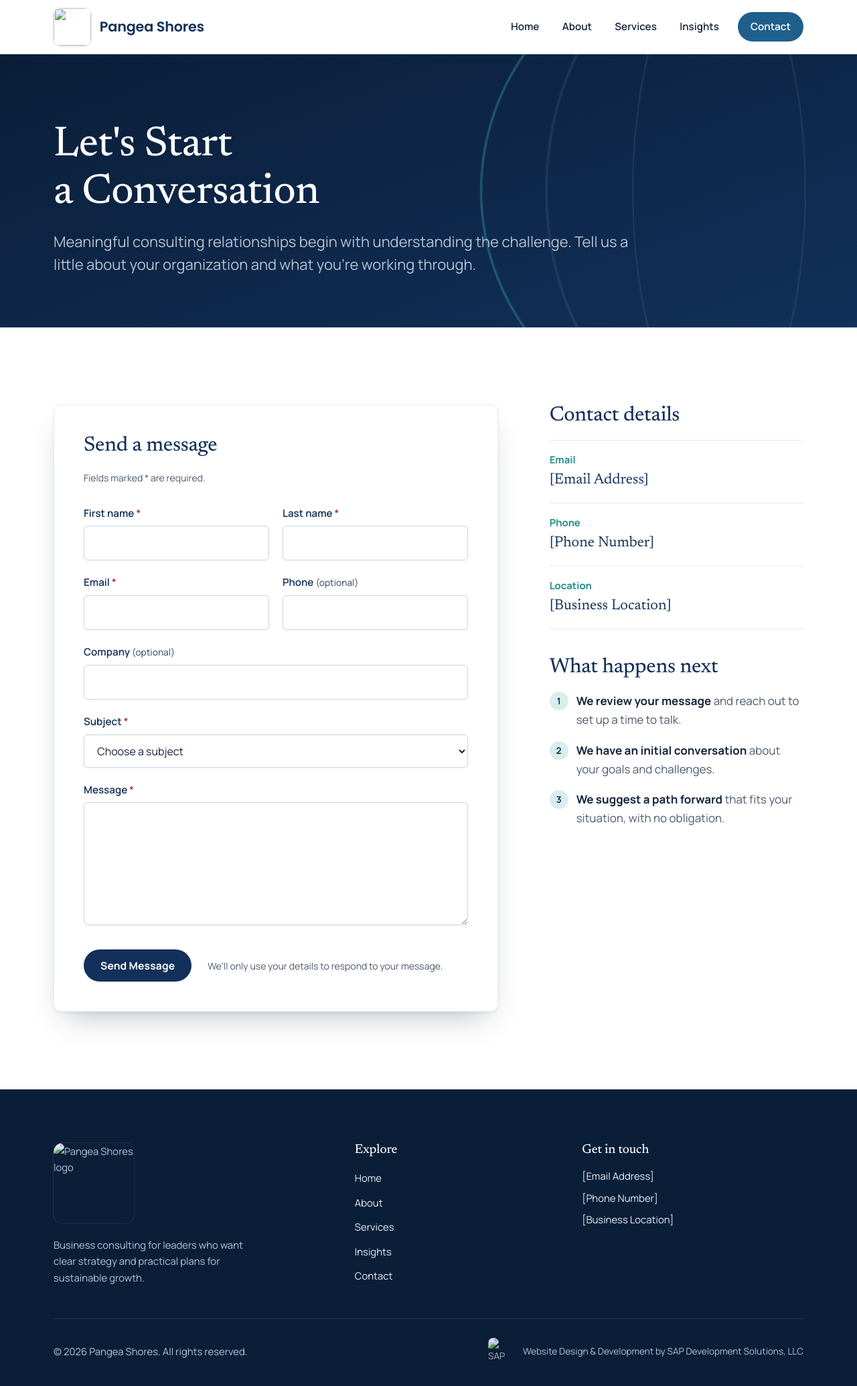
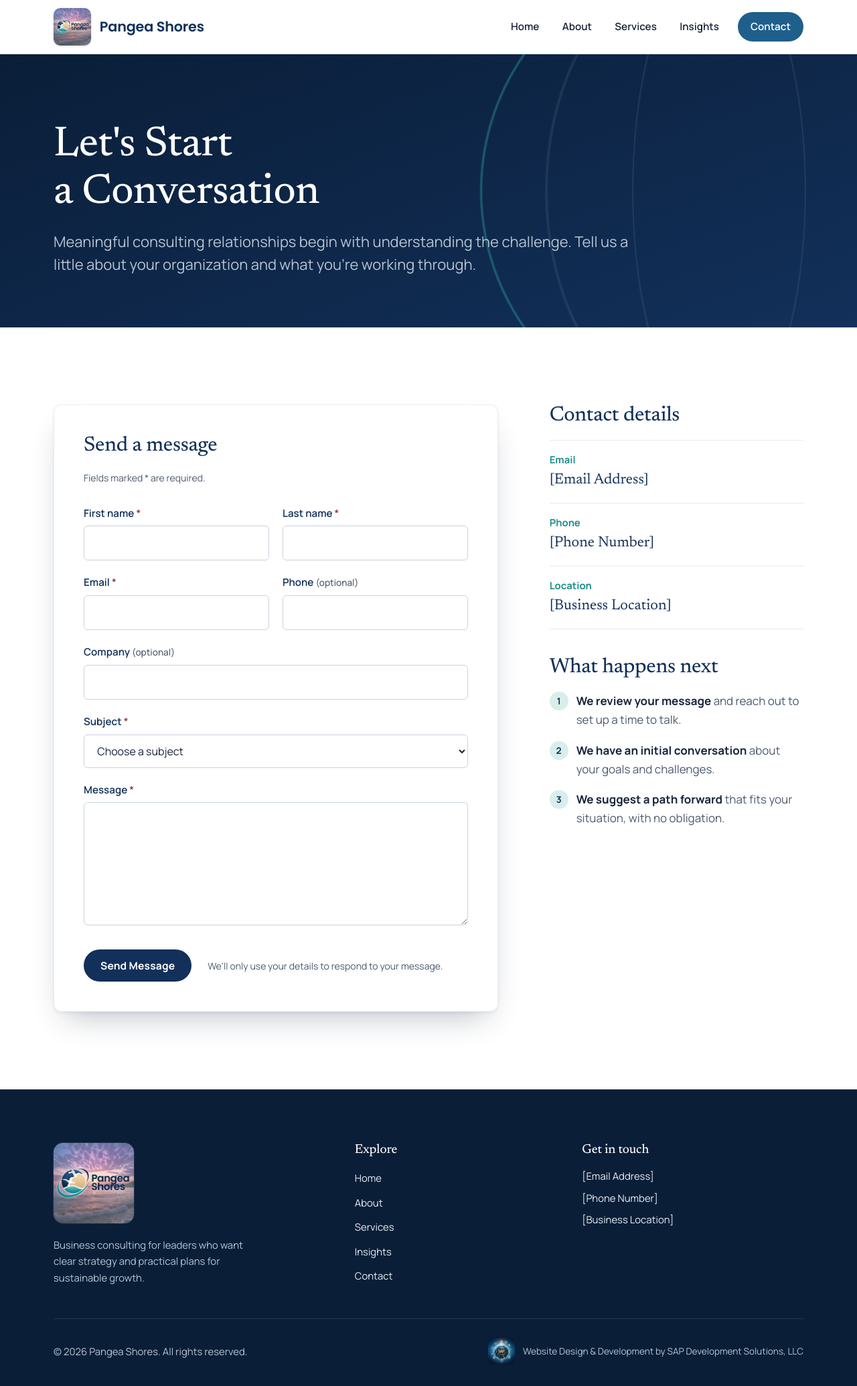
Before and after one commit to JuneArness/Pangea-Shores, a plain HTML site: page contact.html in a window 1280 px wide. Shown: the whole page at 67% size. Drawn offline with Linux system fonts and the light colour scheme; files that its build step writes are made by us from their sources.

Commit message:
Add files via upload
Flat file layout

```diff
--- a/contact.html
+++ b/contact.html
@@ -18,22 +18,22 @@
   <meta property="og:title" content="Contact | Pangea Shores | Business Consulting">
   <meta property="og:description" content="Start a conversation with Pangea Shores about your organization's goals and challenges.">
   <meta property="og:url" content="https://www.example.com/contact.html">
-  <meta property="og:image" content="https://www.example.com/images/pangea-shores-logo.jpg">
+  <meta property="og:image" content="https://www.example.com/pangea-shores-logo.jpg">
   <meta property="og:image:alt" content="Pangea Shores logo">
 
   <!-- Twitter / X -->
   <meta name="twitter:card" content="summary_large_image">
   <meta name="twitter:title" content="Contact | Pangea Shores | Business Consulting">
   <meta name="twitter:description" content="Start a conversation with Pangea Shores about your organization's goals and challenges.">
-  <meta name="twitter:image" content="https://www.example.com/images/pangea-shores-logo.jpg">
+  <meta name="twitter:image" content="https://www.example.com/pangea-shores-logo.jpg">
 
   <meta name="theme-color" content="#0a1e38">
-  <link rel="icon" type="image/jpeg" href="images/pangea-shores-logo.jpg">
+  <link rel="icon" type="image/jpeg" href="pangea-shores-logo.jpg">
 
   <link rel="preconnect" href="https://fonts.googleapis.com">
   <link rel="preconnect" href="https://fonts.gstatic.com" crossorigin>
   <link href="https://fonts.googleapis.com/css2?family=Manrope:wght@400;500;600;700&family=Newsreader:opsz,wght@6..72,400;6..72,450;6..72,500&family=Poppins:wght@600&display=swap" rel="stylesheet">
-  <link rel="stylesheet" href="css/style.css">
+  <link rel="stylesheet" href="style.css">
   <script>document.documentElement.classList.add("js");</script>
 </head>
 <body>
@@ -42,7 +42,7 @@
   <header class="site-header">
     <div class="container header-inner">
       <a class="brand" href="index.html" aria-label="Pangea Shores, home">
-        <img src="images/pangea-shores-logo.jpg" alt="" width="56" height="56">
+        <img src="pangea-shores-logo.jpg" alt="" width="56" height="56">
         <span class="brand-name">Pangea Shores</span>
       </a>
 
@@ -177,7 +177,7 @@
     <div class="container">
       <div class="footer-grid">
         <div class="footer-brand">
-          <img src="images/pangea-shores-logo.jpg" alt="Pangea Shores logo" width="120" height="120" loading="lazy">
+          <img src="pangea-shores-logo.jpg" alt="Pangea Shores logo" width="120" height="120" loading="lazy">
           <!-- EDIT: one-sentence company description -->
           <p>Business consulting for leaders who want clear strategy and practical plans for sustainable growth.</p>
         </div>
@@ -209,13 +209,13 @@
       <div class="footer-bottom">
         <p>&copy; <span data-year>2026</span> Pangea Shores. All rights reserved.</p>
         <p class="dev-credit">
-          <img src="images/sap-development-solutions-logo.jpg" alt="SAP Development Solutions, LLC logo" width="40" height="40">
+          <img src="sap-development-solutions-logo.jpg" alt="SAP Development Solutions, LLC logo" width="40" height="40">
           <span>Website Design &amp; Development by SAP Development Solutions, LLC</span>
         </p>
       </div>
     </div>
   </footer>
 
-  <script src="js/script.js" defer></script>
+  <script src="script.js" defer></script>
 </body>
 </html>
```
Also changed, not shown: about.html (+10 -10 lines), index.html (+9 -9 lines), insights.html (+8 -8 lines), services.html (+8 -8 lines), 1 other file.
